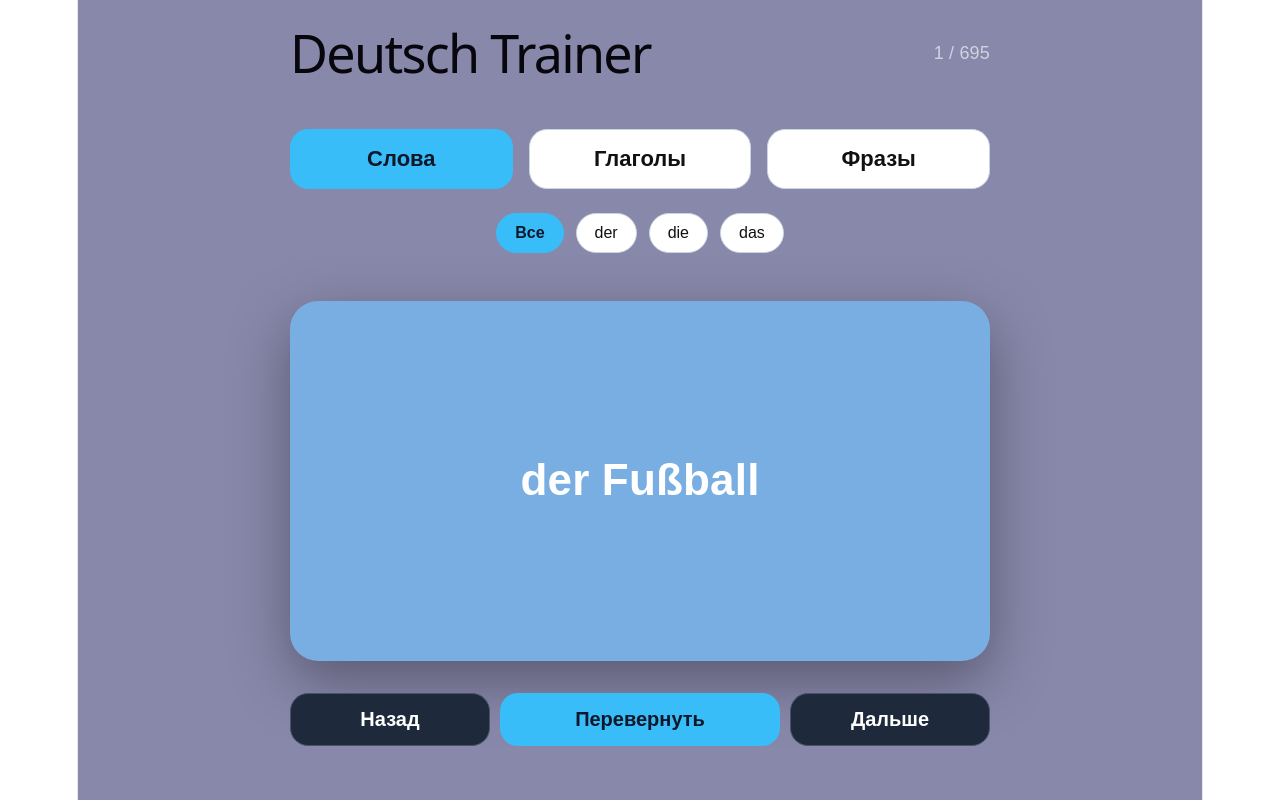
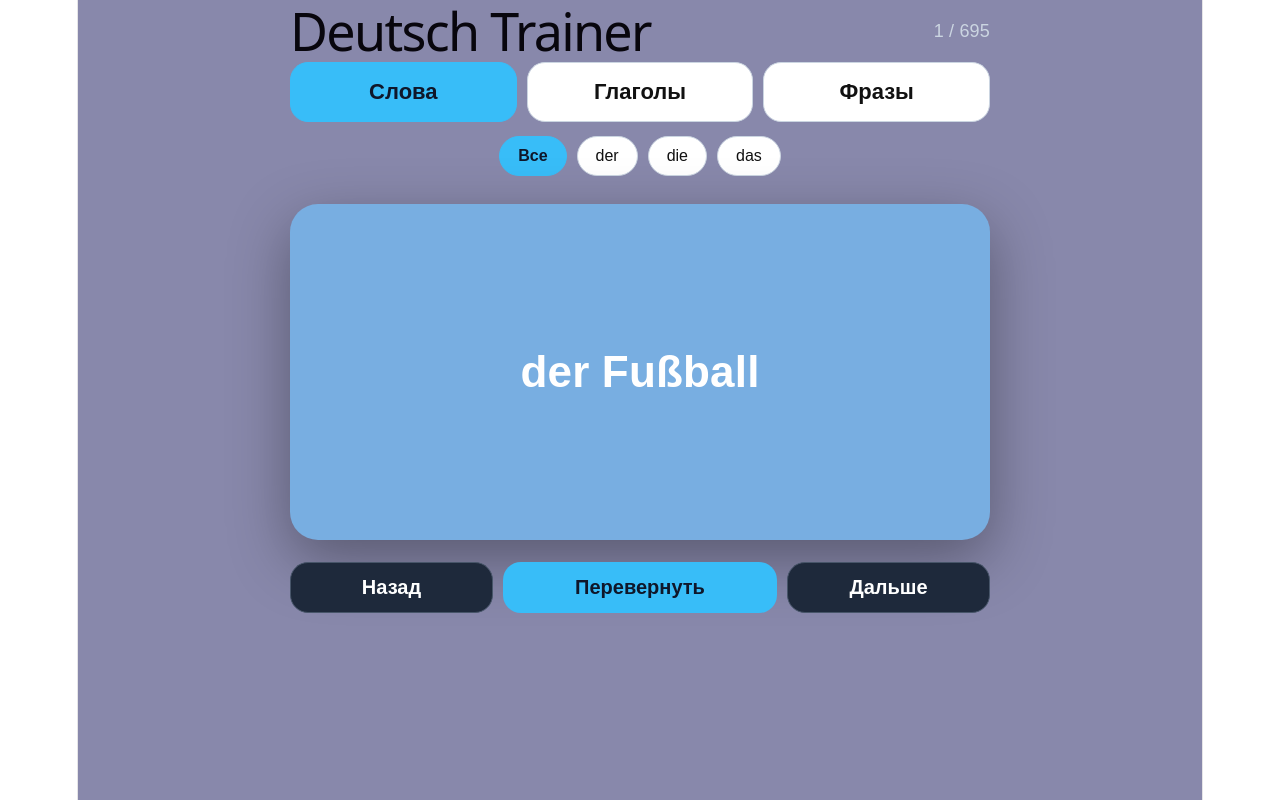
Before and after one commit to Anastasiia21/deutsch-trainer, a React (Vite) app: page / in a window 1280 px wide. Built offline with nearby package versions, Linux system fonts and the light colour scheme.

Commit message:
chage app jsx with cases

```diff
--- a/src/App.jsx
+++ b/src/App.jsx
@@ -233,21 +233,22 @@ export default function App() {
 
 const styles = {
   page: {
-    minHeight: "100vh",
+  minHeight: "100svh",
   background: "#8888ab",
   color: "white",
   fontFamily: "Arial, sans-serif",
-  padding: "40px 16px 24px",
+  padding: "18px 14px 18px",
   boxSizing: "border-box",
   display: "flex",
   flexDirection: "column",
+  overflow: "hidden",
 },
 
 content: {
   flex: 1,
   display: "flex",
   flexDirection: "column",
-  justifyContent: "center",
+  justifyContent: "flex-start",
 },
 
   loading: {
@@ -264,7 +265,7 @@ const styles = {
   header: {
   width: "100%",
   maxWidth: 700,
-  margin: "0 auto 32px",
+  margin: "0 auto 18px",
   display: "flex",
   justifyContent: "space-between",
   alignItems: "center",
@@ -282,12 +283,12 @@ const styles = {
   },
 
   modeButtons: {
-  width: "90%",
+  width: "100%",
   maxWidth: 700,
-  margin: "0 auto 24px",
+  margin: "0 auto 14px",
   display: "grid",
   gridTemplateColumns: "1fr 1fr 1fr",
-  gap: 16,
+  gap: 10,
 },
 
 modeButton: {
@@ -315,11 +316,11 @@ activeModeButton: {
 },
 
 articleButtons: {
-  width: "90%",
+  width: "100%",
   maxWidth: 700,
-  margin: "0 auto 48px",
+  margin: "0 auto 28px",
   display: "flex",
-  gap: 12,
+  gap: 10,
   flexWrap: "wrap",
   justifyContent: "center",
 },
@@ -347,9 +348,9 @@ activeArticleButton: {
 },
 
   card: {
-  width: "95%",
+  width: "100%",
   maxWidth: 700,
-  minHeight: 360,
+  minHeight: "42svh",
   margin: "0 auto",
   background: "#78aee1",
   borderRadius: 28,
@@ -451,31 +452,31 @@ exampleRu: {
 buttons: {
   width: "100%",
   maxWidth: 700,
-  margin: "32px auto 0",
+  margin: "22px auto 0",
   display: "grid",
-  gridTemplateColumns: "1fr 1.4fr 1fr",
+  gridTemplateColumns: "1fr 1.35fr 1fr",
   gap: 10,
 },
 
 mainButton: {
-  padding: "14px 10px",
+  padding: "13px 8px",
   borderRadius: 18,
   border: "none",
   background: "#38bdf8",
   color: "#0f172a",
-  fontSize: "clamp(14px, 2.5vw, 20px)",
+  fontSize: "clamp(14px, 3.5vw, 20px)",
   fontWeight: 700,
   cursor: "pointer",
   whiteSpace: "nowrap",
 },
 
 secondaryButton: {
-  padding: "14px 10px",
+  padding: "13px 8px",
   borderRadius: 18,
   border: "1px solid #475569",
   background: "#1e293b",
   color: "white",
-  fontSize: "clamp(14px, 2.5vw, 20px)",
+  fontSize: "clamp(14px, 3.5vw, 20px)",
   fontWeight: 700,
   cursor: "pointer",
   whiteSpace: "nowrap",
```
Lines whose indentation alone changed are shown as unchanged.
